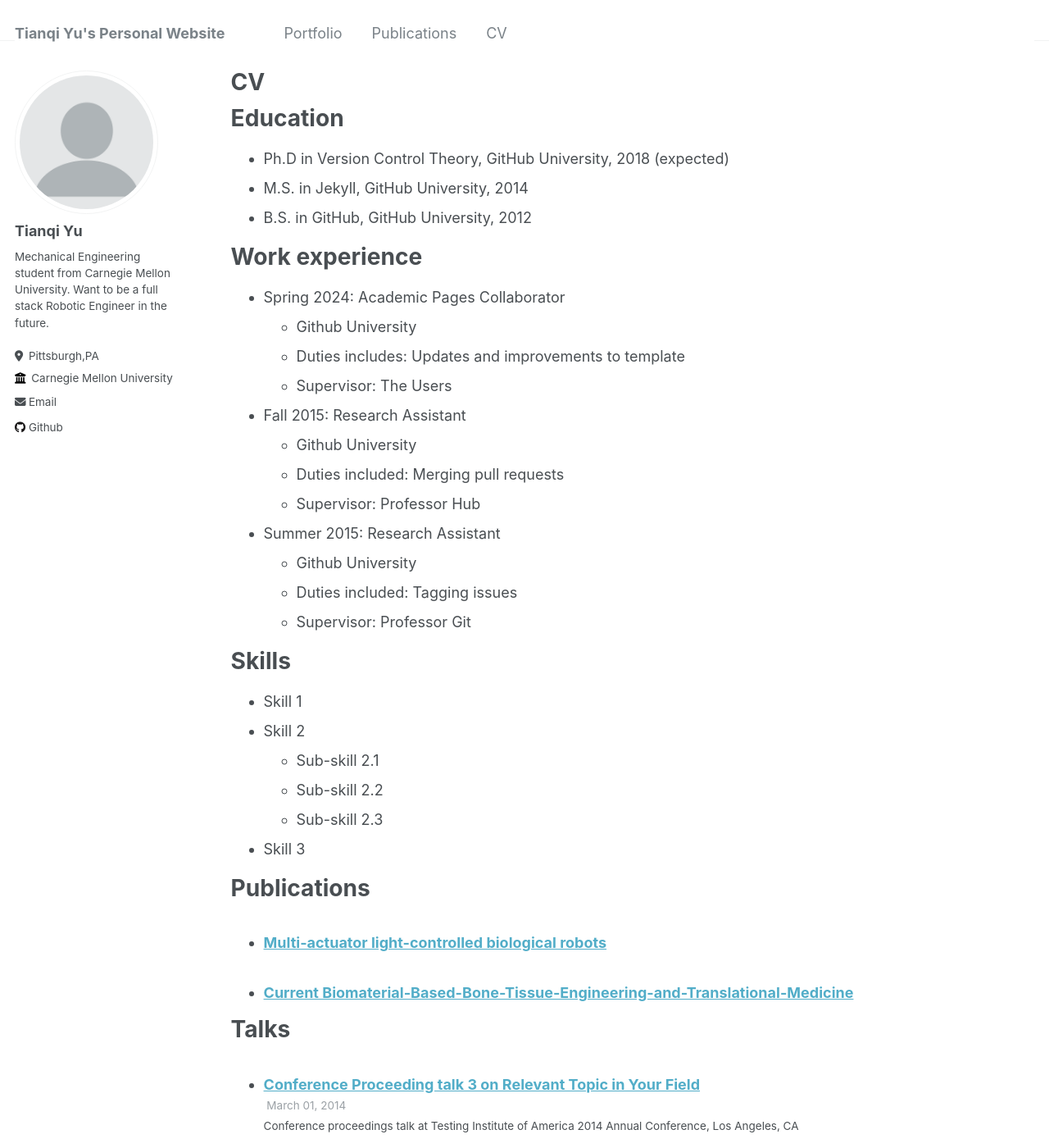
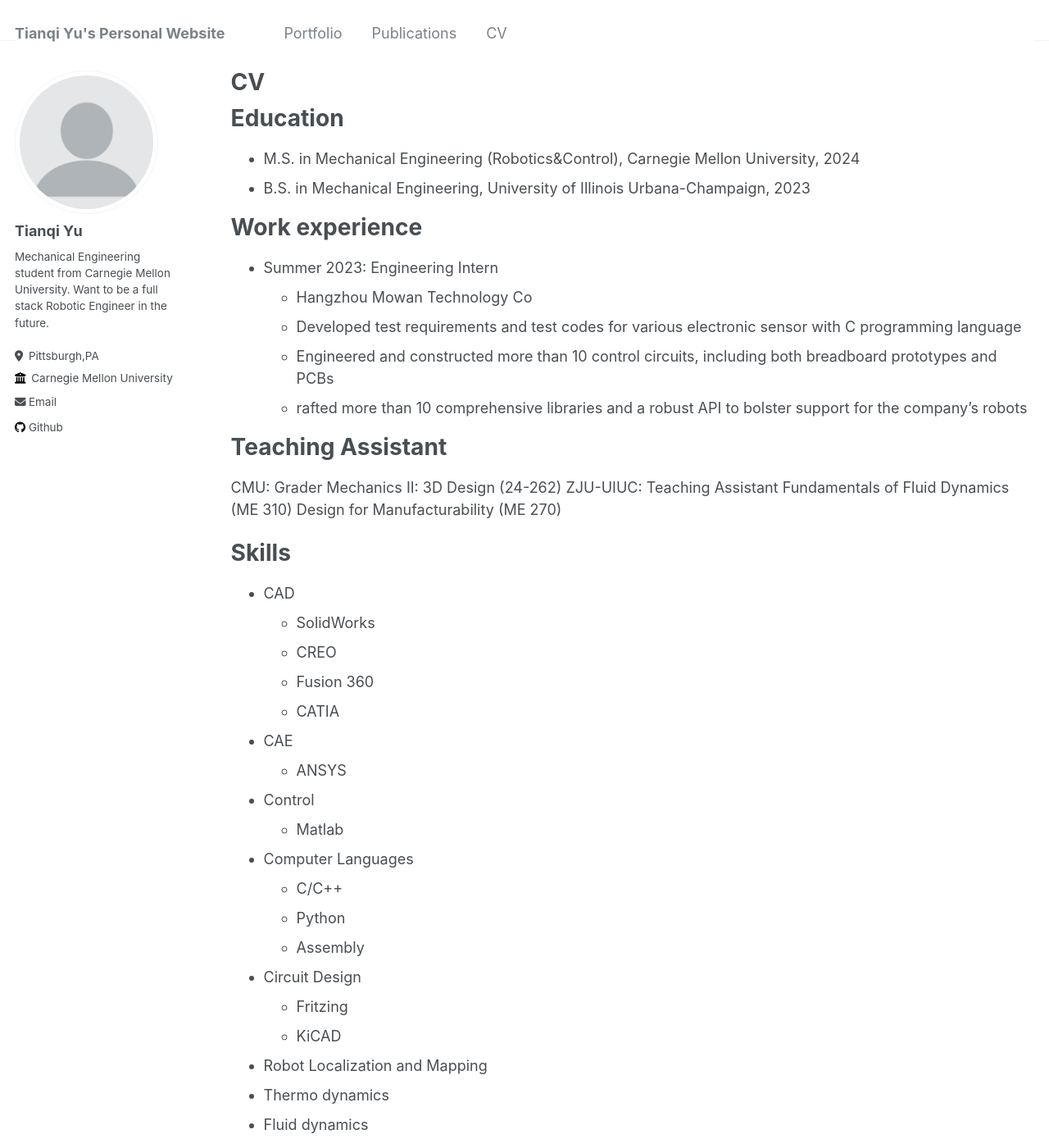
Before and after one commit to NickYu321/NickYu321.github.io, a Jekyll site: the page built from _pages/cv.md, in a window 1280 px wide and 1400 px high. Shown: the whole window at 82% size. Built offline with Jekyll 4.4.1, drawn with Linux system fonts in a browser that asks for light colours; some of the changed text lies outside the part shown.

Commit message:
Update cv.md

```diff
--- a/_pages/cv.md
+++ b/_pages/cv.md
@@ -11,54 +11,50 @@ redirect_from:
 
 Education
 ======
-* Ph.D in Version Control Theory, GitHub University, 2018 (expected)
-* M.S. in Jekyll, GitHub University, 2014
-* B.S. in GitHub, GitHub University, 2012
+* M.S. in Mechanical Engineering (Robotics&Control), Carnegie Mellon University, 2024
+* B.S. in Mechanical Engineering, University of Illinois Urbana-Champaign, 2023
 
 Work experience
 ======
-* Spring 2024: Academic Pages Collaborator
-  * Github University
-  * Duties includes: Updates and improvements to template
-  * Supervisor: The Users
+* Summer 2023: Engineering Intern
+  * Hangzhou Mowan Technology Co
+  * Developed test requirements and test codes for various electronic sensor with C programming language
+  * Engineered and constructed more than 10 control circuits, including both breadboard prototypes and PCBs
+  * rafted more than 10 comprehensive libraries and a robust API to bolster support for the company's robots
 
-* Fall 2015: Research Assistant
-  * Github University
-  * Duties included: Merging pull requests
-  * Supervisor: Professor Hub
 
-* Summer 2015: Research Assistant
-  * Github University
-  * Duties included: Tagging issues
-  * Supervisor: Professor Git
+Teaching Assistant
+======
+CMU: Grader
+Mechanics II: 3D Design (24-262)
+ZJU-UIUC: Teaching Assistant
+Fundamentals of Fluid Dynamics (ME 310)
+Design for Manufacturability (ME 270)
 
 Skills
 ======
-* Skill 1
-* Skill 2
-  * Sub-skill 2.1
-  * Sub-skill 2.2
-  * Sub-skill 2.3
-* Skill 3
-
+* CAD
+  * SolidWorks
+  * CREO
+  * Fusion 360
+  * CATIA
+* CAE
+  * ANSYS
+* Control
+  * Matlab
+* Computer Languages
+  * C/C++
+  * Python
+  * Assembly
+* Circuit Design
+  * Fritzing
+  * KiCAD
+* Robot Localization and Mapping
+* Thermo dynamics
+* Fluid dynamics
+* Mechine Learning
 Publications
 ======
   <ul>{% for post in site.publications reversed %}
     {% include archive-single-cv.html %}
   {% endfor %}</ul>
-
-Talks
-======
-  <ul>{% for post in site.talks reversed %}
-    {% include archive-single-talk-cv.html  %}
-  {% endfor %}</ul>
-
-Teaching
-======
-  <ul>{% for post in site.teaching reversed %}
-    {% include archive-single-cv.html %}
-  {% endfor %}</ul>
-
-Service and leadership
-======
-* Currently signed in to 43 different slack teams
```
